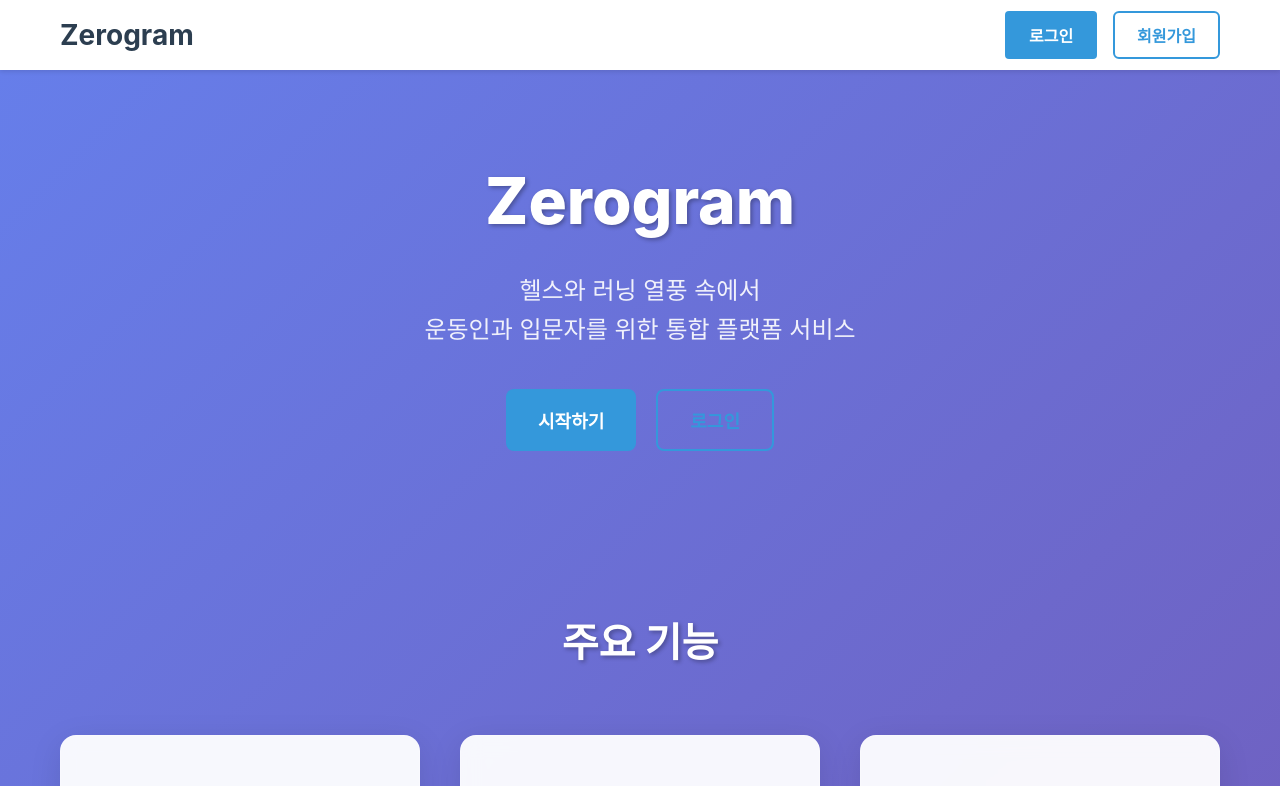
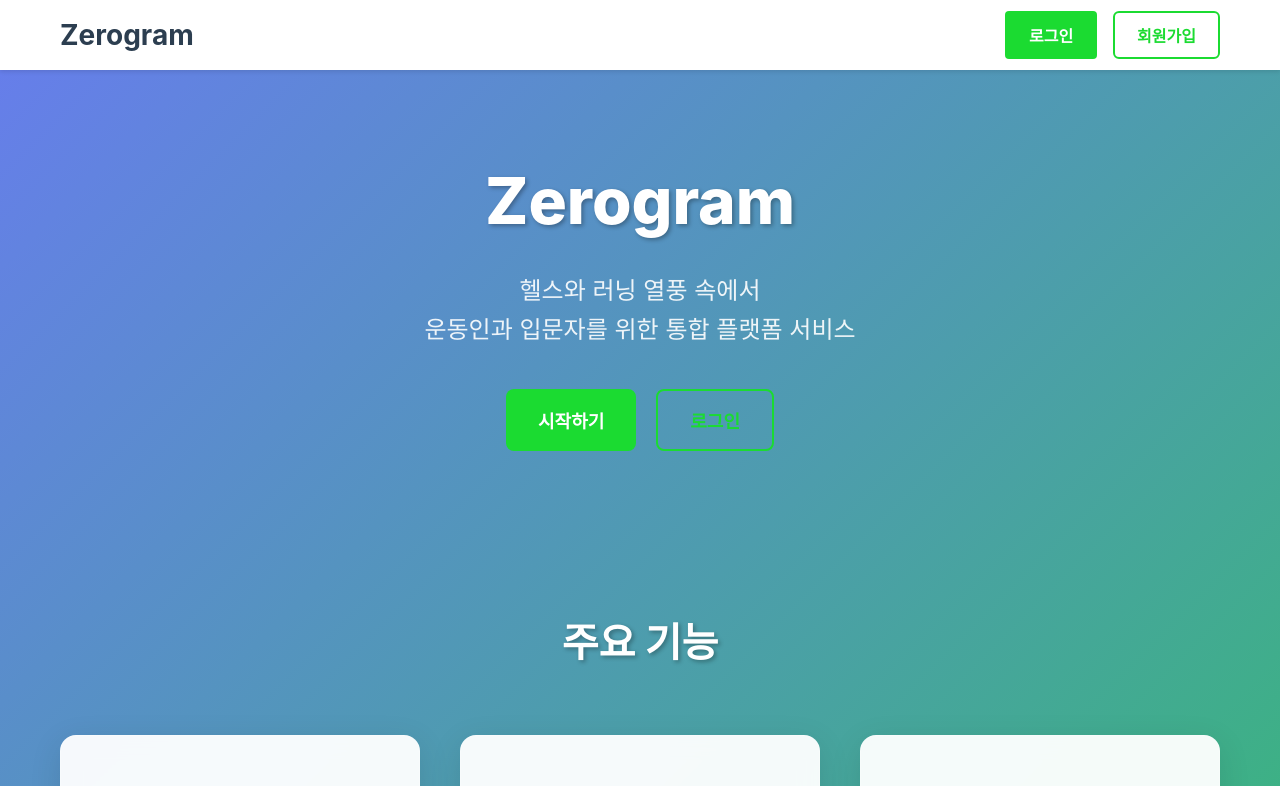
Before and after one commit to 2025-gangnam-zero/Zerogram_FE, a React (Create React App) app: page / in a window 1280 px wide. Shown: the top 786 px of the page. Built offline with nearby package versions, Linux system fonts and the light colour scheme.

Commit message:
Feat: 비 로그인 페이지 UI 수정

```diff
--- a/src/components/common/Header.tsx
+++ b/src/components/common/Header.tsx
@@ -69,8 +69,8 @@ const LoginBtn = styled.button`
 
 const SignupBtn = styled.button`
   background-color: transparent;
-  color: #3498db;
-  border: 2px solid #3498db;
+  color: rgb(27, 219, 49);
+  border: 2px solid rgb(27, 219, 49);
   padding: 10px 22px;
   border-radius: 6px;
   font-size: 16px;
@@ -79,7 +79,7 @@ const SignupBtn = styled.button`
   transition: all 0.3s ease;
 
   &:hover {
-    background-color: #3498db;
+    background-color: rgb(27, 219, 49);
     color: white;
     transform: translateY(-1px);
   }
--- a/src/constants/ui.ts
+++ b/src/constants/ui.ts
@@ -1,7 +1,7 @@
 // UI 관련 상수
 export const UI_CONSTANTS = {
   COLORS: {
-    PRIMARY: "#3498db",
+    PRIMARY: "rgb(27, 219, 49)",
     PRIMARY_HOVER: "#2980b9",
     SECONDARY: "#95a5a6",
     SECONDARY_HOVER: "#7f8c8d",
--- a/src/pages/LandingPage.tsx
+++ b/src/pages/LandingPage.tsx
@@ -7,7 +7,7 @@ import { UI_CONSTANTS } from "../constants";
 // 스타일 컴포넌트
 const LandingContainer = styled.div`
   min-height: calc(100vh - 140px);
-  background: linear-gradient(135deg, #667eea 0%, #764ba2 100%);
+  background: linear-gradient(135deg, #667eea 0%, rgb(27, 219, 49) 100%);
 `;
 
 const HeroSection = styled.section`
```
